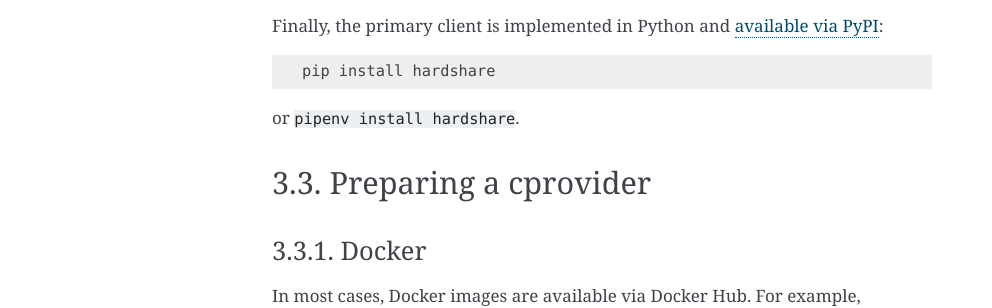
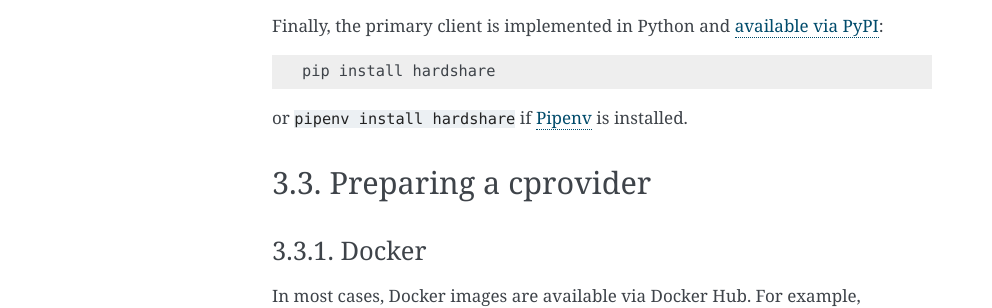
Before and after one commit to rerobots/hardshare, a Sphinx documentation site: the page built from doc/install.rst, in a window 1280 px wide. Shown: the part 1135-1443 px from the top of the page, without its empty margins (148-1140 px from the left). Built offline with Sphinx 7.4.7, drawn with Linux system fonts in a browser that asks for light colours; the version number could not be read and is left out.

Commit message:
DOC: link to Pipenv documentation
[ci skip]

```diff
--- a/doc/install.rst
+++ b/doc/install.rst
@@ -58,7 +58,7 @@ Finally, the primary client is implemented in Python and `available via PyPI
 
   pip install hardshare
 
-or ``pipenv install hardshare``.
+or ``pipenv install hardshare`` if Pipenv_ is installed.
 
 
 Preparing a cprovider
@@ -97,3 +97,4 @@ Including devices
 .. _rerobots: https://rerobots.net/
 .. _Ubuntu: https://ubuntu.com/download/desktop
 .. _podman: https://podman.io/
+.. _Pipenv: https://pipenv.pypa.io/
```
